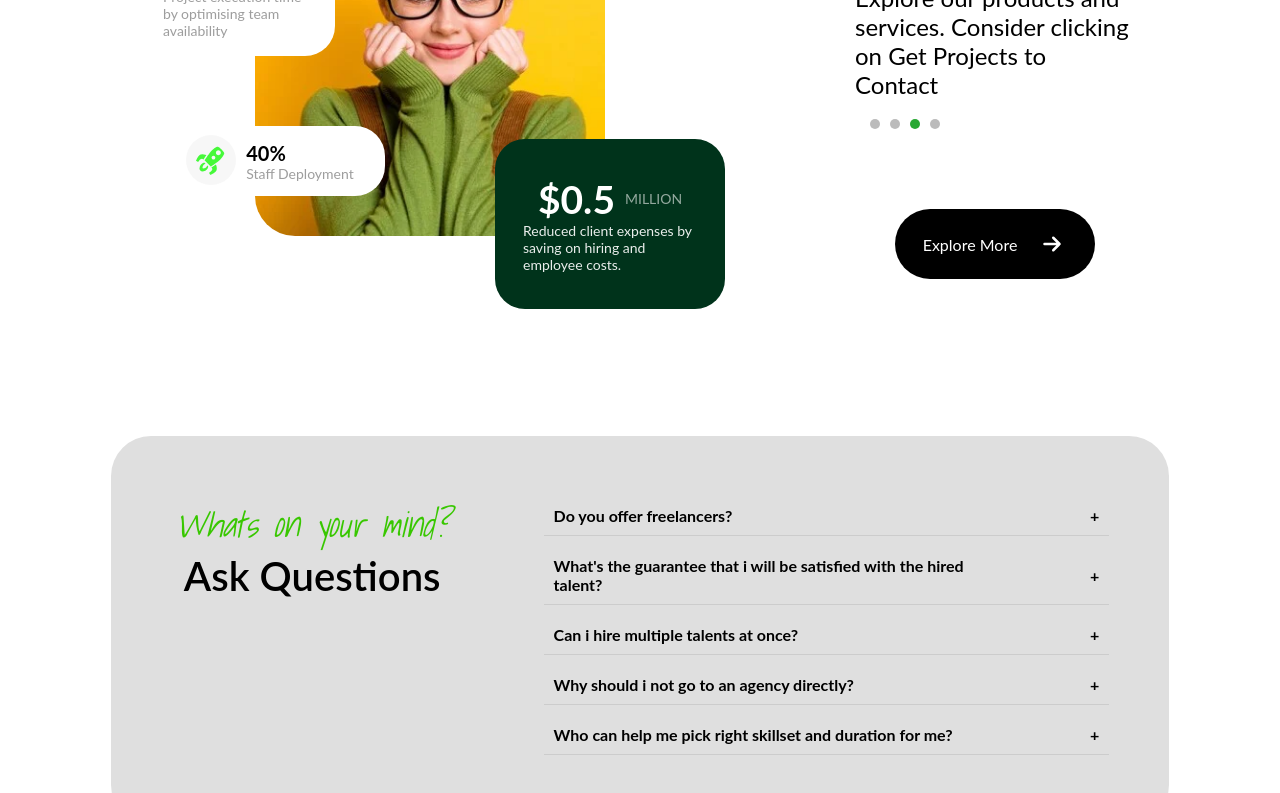
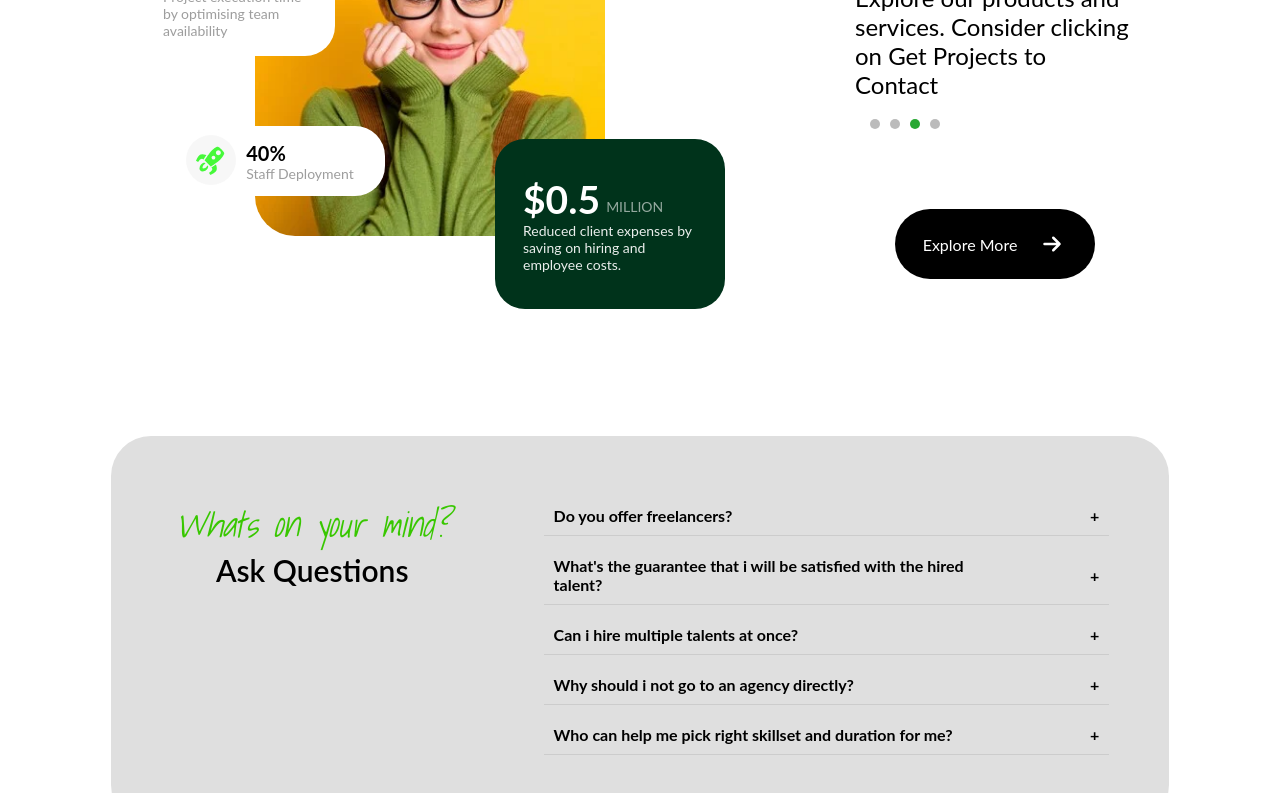
Before and after one commit to dev-shreyash/assessment-thence, a React (Vite) app: page / in a window 1280 px wide. Shown: the part 496-1289 px from the top of the page. Built offline with nearby package versions, Linux system fonts and the light colour scheme; a web font is replaced by a local one.

Commit message:
style fixes

```diff
--- a/src/routes/formPage/formPage.scss
+++ b/src/routes/formPage/formPage.scss
@@ -16,6 +16,7 @@
         height: 100%;
         width: 100%;
         flex: 2;
+        gap: 8rem;
 
         .heading-1{
             height: 100px;
--- a/src/routes/homePage/homePage.scss
+++ b/src/routes/homePage/homePage.scss
@@ -160,6 +160,7 @@
                     &:nth-child(4) {
                         // Card 3
                        // padding: ;
+                        align-items: start;
                         height: 170px;
                         width: 230px;
                         display: flex;
@@ -171,18 +172,19 @@
                         .text{
                             padding: 0;
                             display: flex;
-                            align-items: center;
+                            //align-items: center;
                            // text-align: start;
                            // margin-left: 0;
-                            gap: 10px;
+                            gap: 6px;
                             flex-direction: row;
                             display: flex;
+                            align-items: flex-end;
+
 
 
                             p{
+                                padding-bottom: 7px;
                                 color: rgba(255, 255, 255, 0.575);
-                                margin-bottom: 0;
-                                margin: auto;
                             }
 
                             span{
@@ -233,7 +235,7 @@
             .rightSide{
                 flex: 1;
                 h1{
-                    font-size: 40px;
+                    font-size: 30px;
                     font-weight: 600;
                 }
             }
--- a/src/routes/successMessagePage/successMessagePage.jsx
+++ b/src/routes/successMessagePage/successMessagePage.jsx
@@ -48,7 +48,7 @@ function SuccessMessagePage() {
           </div>
         </div>
         <div className="bottom">
-          <p>Redirecting you to the Homepage in <span>{count} Seconds</span></p>
+          <p>Redirecting you to the homepage in <span>{count} Seconds</span></p>
         </div>
         </div>
 
--- a/src/routes/successMessagePage/successMessagePage.scss
+++ b/src/routes/successMessagePage/successMessagePage.scss
@@ -4,7 +4,7 @@
     height: 100%;
     width: 100%;
     flex-direction: column;
-    gap: 15rem;
+    gap: 3rem;
 
 
      .top {
```
